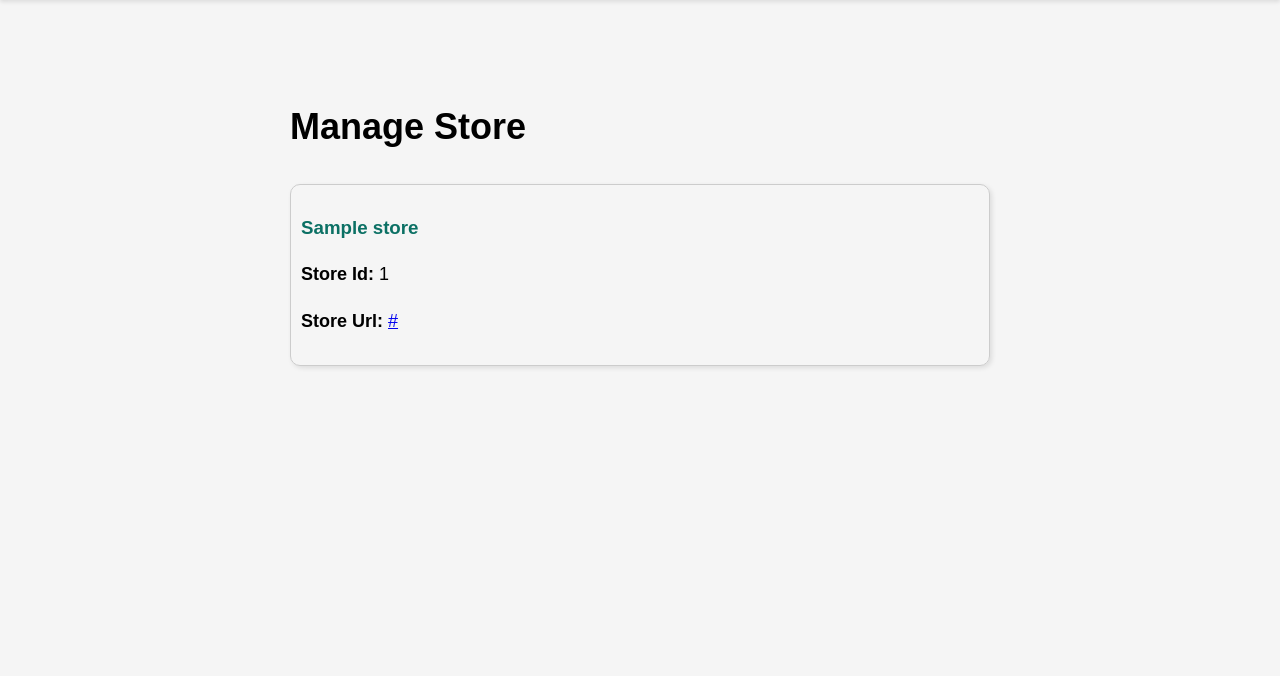
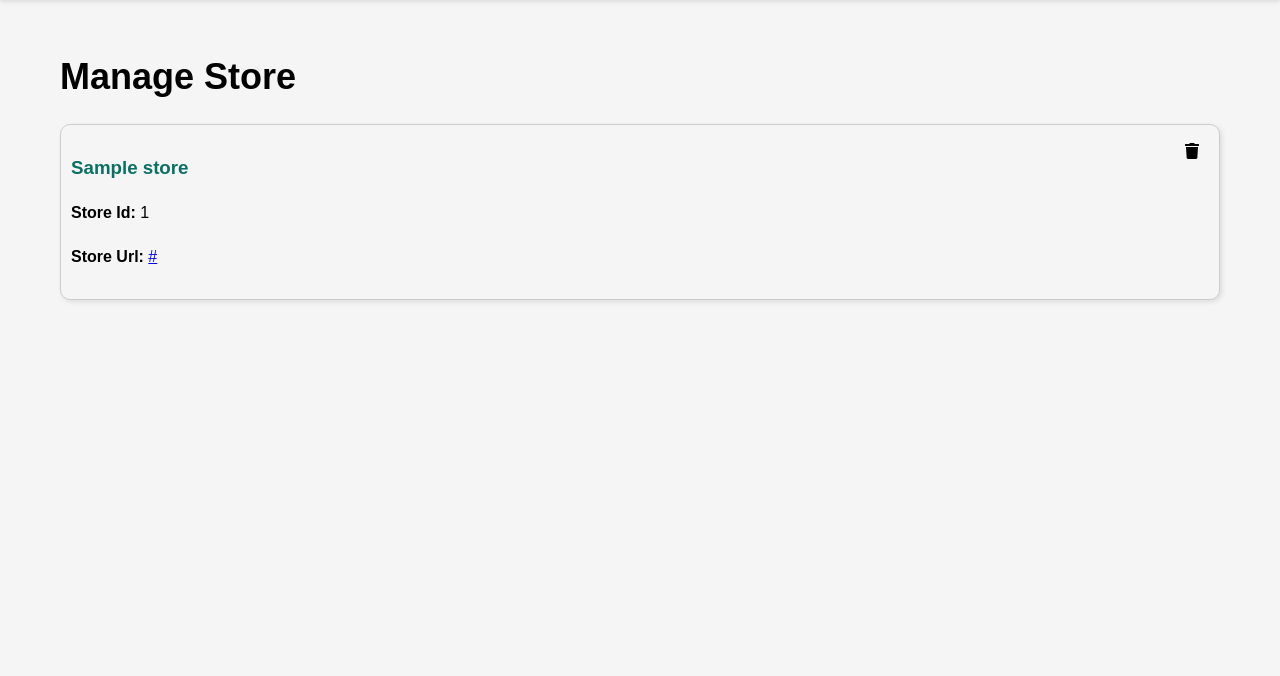
Before and after one commit to njmaeys/etsy-window, a Django app: template etsywindow/web/templates/manage_store.html in a window 1280 px wide. Shown: the part 67-743 px from the top of the page. Run offline with Django 4.2, Linux system fonts and the light colour scheme; the template is opened without the code that fills it: most values are stand-ins (such as "Sample title", 1, 10 or a date in 2020).

Commit message:
working on delete the store

```diff
--- a/etsywindow/web/static/css/main.css
+++ b/etsywindow/web/static/css/main.css
@@ -42,6 +42,22 @@ footer a {
   bottom: 0;
   width: 100%;
   height: 2.5rem;            /* Footer height */
+}
+
+.delete-btn {
+  margin-top: 15px;
+  margin-right: 20px;
+  position: absolute;
+  top: 0px;
+  right: 0px;
+  background-color: transparent;
+  border: none;
+  color: rgb(0, 0, 0);
+  cursor: pointer;
+}
+
+.delete-btn:hover {
+  color: rgb(255, 20, 20);
 }
 /* --------------------------------------- */
 
@@ -141,6 +157,7 @@ p {
 
 /* Store info */
 .store-box {
+  position: relative;
   border: 1px solid #ccc;
   border-radius: 10px;
   padding: 10px;
--- a/etsywindow/web/templates/base.html
+++ b/etsywindow/web/templates/base.html
@@ -7,6 +7,7 @@
     <meta name="viewport" content="width=device-width, initial-scale=1.0">
     <title>{% block title %}{% endblock %}</title>
     {% load static %}
+    <link rel="stylesheet" href="https://cdnjs.cloudflare.com/ajax/libs/font-awesome/5.15.3/css/all.min.css" />
     <link rel="stylesheet" href="{% static 'css/main.css' %}">
     <link rel="icon" type="image/png" href="{% static 'img/favicon.png' %}">
 </head>
--- a/etsywindow/web/templates/manage_store.html
+++ b/etsywindow/web/templates/manage_store.html
@@ -3,10 +3,13 @@
 {% block title %}Manage Store{% endblock %}
 
 {% block content %}
-    <section class="landing-page">
+    <section>
         <h1>Manage Store</h1>
         <div class="store-box">
             <h3><b style="color: #0b7064;">{{ store.store_name }}</b></h3>
+            <div class="delete-store">
+                <button class="delete-btn"><i class="fas fa-trash"></i></button>
+            </div>
             <div>
                 <li>
                     <p><b>Store Id:</b> {{ store.etsy_store_id }}</p>
```
Also changed, not shown: etsywindow/web/views/manage_store.py (+6 -3 lines).
